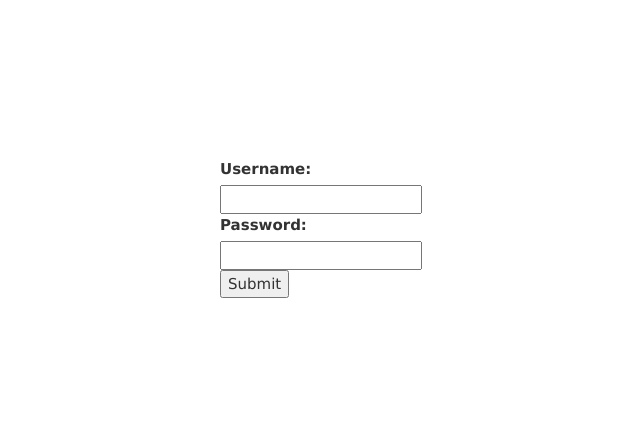
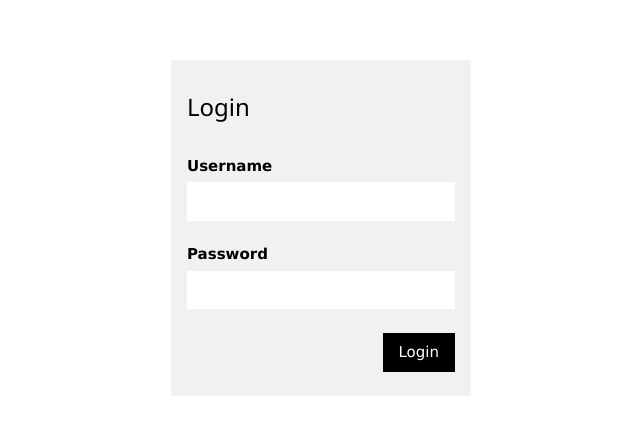
Before and after one commit to mode-x/employee-polls, a React (Create React App) app: page / in a window 1280 px wide. Shown: the part 172-606 px from the top of the page, without its empty margins (319-959 px from the left). Built offline with nearby package versions, Linux system fonts and the light colour scheme.

Commit message:
refactor: Add error notification

```diff
--- a/src/component/Login.js
+++ b/src/component/Login.js
@@ -4,6 +4,8 @@ import { setAuthedUser } from "../actions/authedUser";
 import { connect } from "react-redux";
 
 const Login = (props) => {
+  const [error, setError] = useState(false);
+  const [message, setMessage] = useState("");
   const [userId, setUserId] = useState("");
   const [password, setPassword] = useState("");
 
@@ -18,36 +20,73 @@ const Login = (props) => {
   const login = (event) => {
     event.preventDefault();
 
+    if (!userId || !password) {
+      setError(true);
+      setMessage("Enter username and password");
+    } else {
       _getUser(userId, password).then((user) => {
+        if (user) {
+          setError(false);
+          setMessage("");
           props.dispatch(setAuthedUser(user));
+        } else {
+          setError(true);
+          setMessage("Incorrect username or password");
+        }
       });
+    }
   };
 
   return (
     <div className="login-container">
       <div className="login-form">
-        <form>
-          <label>Username:</label>
+        {error && (
+          <div
+            data-testid="error-header"
+            className="w3-panel w3-red w3-padding"
+          >
+            <p>{message}</p>
+          </div>
+        )}
+
+        <form style={{ minWidth: "300px" }}>
+          <div className="w3-container w3-light-gray">
+            <div className="w3-row w3-padding-24">
+              <h3>Login</h3>
+            </div>
+            <div className="w3-row">
+              <label>Username</label>
               <br />
               <input
                 type="text"
                 name="username"
+                className="w3-input w3-border-0"
                 data-testid="username-input"
                 value={userId}
                 onChange={handleUserIdChange}
               />
               <br />
-          <label>Password:</label>
+              <label>Password</label>
               <br />
               <input
-            type="text"
+                type="password"
                 name="password"
+                className="w3-input w3-border-0"
                 data-testid="password-input"
                 value={password}
                 onChange={handlePasswordChange}
               />
-          <br />
-          <input type="submit" value="Submit" onClick={login} />
+            </div>
+            <div className="w3-row w3-right w3-padding-24">
+              <input
+                type="submit"
+                data-testid="login-btn"
+                className="w3-black w3-padding w3-hover-blue-gray w3-border-0"
+                value="Login"
+                onClick={login}
+              />
+            </div>
+          </div>
         </form>
       </div>
     </div>
```
Lines whose indentation alone changed are shown as unchanged.
